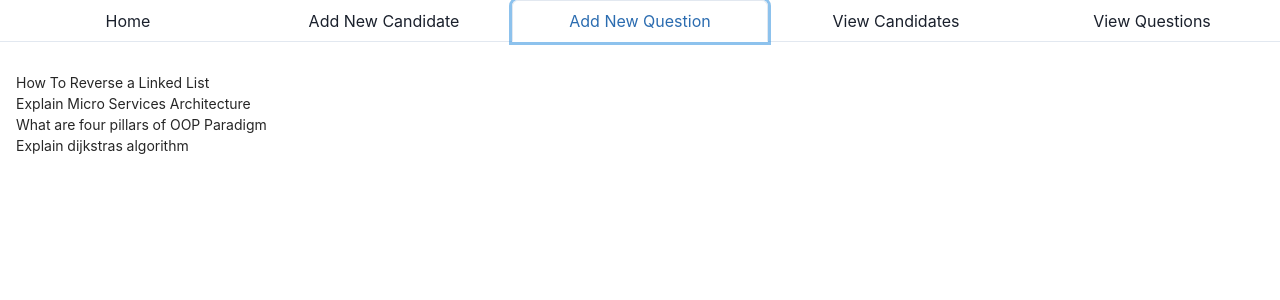
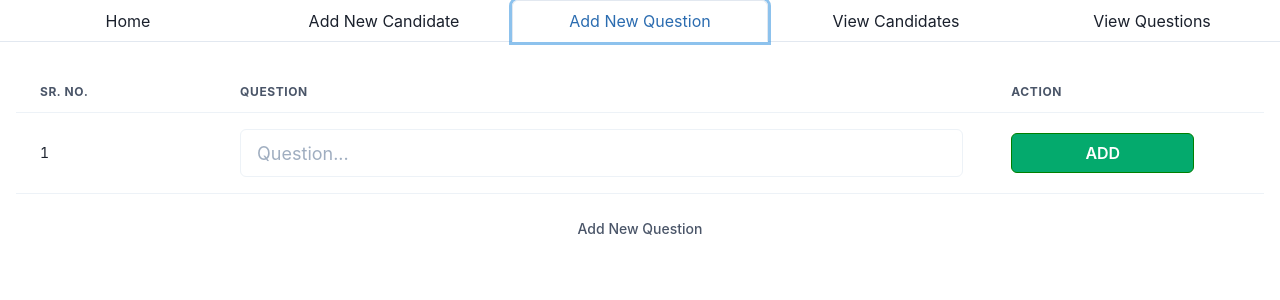
Before and after one commit to gamingflexer/interview-management-frontend, a React (Create React App) app: page /home in a window 1280 px wide. Both pictures are taken after a click on the tab "Add New Question". Shown: the top 300 px of the page. Built offline with nearby package versions, Linux system fonts and the light colour scheme.

Commit message:
Complete

```diff
--- a/src/components/mainApp/Home.js
+++ b/src/components/mainApp/Home.js
@@ -4,6 +4,7 @@ import SignUp from "../SignUp/SignUp";
 import { Tabs, TabList, TabPanels, Tab, TabPanel } from "@chakra-ui/react";
 import AddNewCandidate from "./pages/AddNewCandidate";
 import AddNewQuestion from "./pages/AddNewQuestion";
+import ViewQuestions from "./pages/ViewQuestions";
 
 export default function Home() {
   return (
@@ -27,6 +28,14 @@ export default function Home() {
         <TabPanel>
           <AddNewQuestion />
         </TabPanel>
+
+        <TabPanel>
+          <ViewCandidates />
+        </TabPanel>
+
+        <TabPanel>
+          <ViewQuestions />
+        </TabPanel>
       </TabPanels>
     </Tabs>
   );
--- a/src/components/mainApp/Questions.js
+++ b/src/components/mainApp/Questions.js
@@ -1,12 +1,27 @@
+import { Button } from "@chakra-ui/react";
+import React, { useState } from "react";
+import { Tr, Td } from "@chakra-ui/react";
+import { Link } from "react-router-dom";
+
 const Questions = (props) => {
   const quests = props.quests;
 
   return (
-    <div>
+    <>
       {quests.map((quest) => (
-        <h1>{quest.title}</h1>
+        <Tr>
+          <Td>{quest.id} </Td>
+          <Td>{quest.title}</Td>
+          <Td
+            className="candidate__buttons"
+            style={{ display: "inline", width: 50 }}
+          >
+            <Button style={{ marginBottom: 10 }}>Edit</Button>
+            <Button style={{ marginBottom: 10 }}>Remove</Button>
+          </Td>
+        </Tr>
       ))}
-    </div>
+    </>
   );
 };
 
--- /dev/null
+++ b/src/components/mainApp/pages/AddNewQuestion.css
@@ -0,0 +1,13 @@
+.candidate__buttons Button{
+    background-color: #04AA6D; /* Green background */
+    border: 1px solid green; /* Green border */
+    color: white; /* White text */
+    padding: 10px 24px; /* Some padding */
+    cursor: pointer; /* Pointer/hand icon */
+    width: 10%; /* Set a width if needed */
+    display: block; /* Make the buttons appear below each other */
+}
+
+.candidate__buttons{
+    margin-left: 20px;
+}
--- a/src/components/mainApp/pages/AddNewQuestion.js
+++ b/src/components/mainApp/pages/AddNewQuestion.js
@@ -1,18 +1,47 @@
 import React, { useState } from "react";
 import Questions from "../Questions";
+import { Button } from "@chakra-ui/react";
+import { Link } from "react-router-dom";
+import "./ViewCandidates.css";
+import "./AddNewCandidate.css";
+import { Input } from "@chakra-ui/react";
+import {
+  Table,
+  Thead,
+  Tbody,
+  Tfoot,
+  Tr,
+  Th,
+  Td,
+  TableCaption,
+  TableContainer,
+} from "@chakra-ui/react";
 
 function AddNewQuestion() {
-  const [quests, setQuests] = useState([
-    { title: "How To Reverse a Linked List", id: 1 },
-    { title: "Explain Micro Services Architecture", id: 2 },
-    { title: "What are four pillars of OOP Paradigm", id: 3 },
-    { title: "Explain dijkstras algorithm", id: 4 },
-  ]);
-
   return (
-    <div>
-      <Questions quests={quests} />
-    </div>
+    <TableContainer>
+      <Table variant="simple">
+        <TableCaption>Add New Question</TableCaption>
+        <Thead>
+          <Tr>
+            <Th>SR. No.</Th>
+            <Th>Question</Th>
+            <Th>Action</Th>
+          </Tr>
+        </Thead>
+        <Tbody>
+          <Tr>
+            <Td>1</Td>
+            <Td>
+              <Input placeholder="Question..." size="lg" />
+            </Td>
+            <Td className="candidate__buttons">
+              <Button>ADD</Button>
+            </Td>
+          </Tr>
+        </Tbody>
+      </Table>
+    </TableContainer>
   );
 }
 
--- a/src/components/mainApp/pages/ViewCandidates.js
+++ b/src/components/mainApp/pages/ViewCandidates.js
@@ -75,13 +75,6 @@ export default function ViewCandidates() {
           <Tbody>
             <Candidates candidates={candidates} />
           </Tbody>
-          <Tfoot>
-            {/* <Tr>
-              <Th>To convert</Th>
-              <Th>into</Th>
-              <Th isNumeric>multiply by</Th>
-            </Tr> */}
-          </Tfoot>
         </Table>
       </TableContainer>
     </div>
--- /dev/null
+++ b/src/components/mainApp/pages/ViewQuestions.js
@@ -0,0 +1,46 @@
+import React, { useState } from "react";
+import Questions from "../Questions";
+import { Button } from "@chakra-ui/react";
+import { Link } from "react-router-dom";
+import "./ViewCandidates.css";
+import "./AddNewCandidate.css";
+import {
+  Table,
+  Thead,
+  Tbody,
+  Tfoot,
+  Tr,
+  Th,
+  Td,
+  TableCaption,
+  TableContainer,
+} from "@chakra-ui/react";
+
+export default function ViewQuestions() {
+  const [quests, setQuests] = useState([
+    { title: "How To Reverse a Linked List", id: 1 },
+    { title: "Explain Micro Services Architecture", id: 2 },
+    { title: "What are four pillars of OOP Paradigm", id: 3 },
+    { title: "Explain dijkstras algorithm", id: 4 },
+  ]);
+
+  return (
+    <>
+      <TableContainer>
+        <Table variant="simple" colorScheme="telegram">
+          <TableCaption>Questions</TableCaption>
+          <Thead>
+            <Tr>
+              <Th>Sr. No.</Th>
+              <Th>Question</Th>
+              <Th>Action</Th>
+            </Tr>
+          </Thead>
+          <Tbody>
+            <Questions quests={quests} />
+          </Tbody>
+        </Table>
+      </TableContainer>
+    </>
+  );
+}
```
